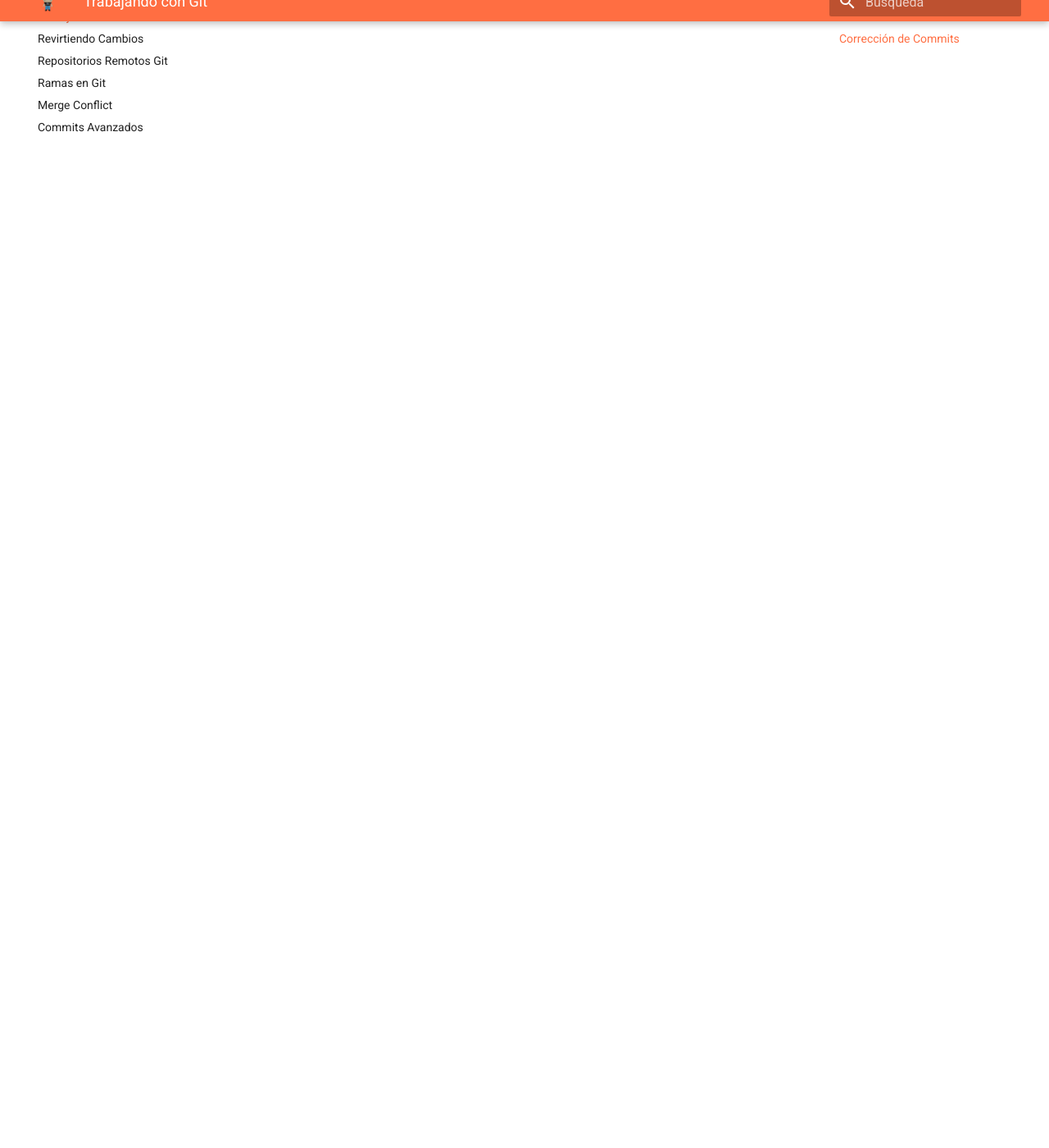
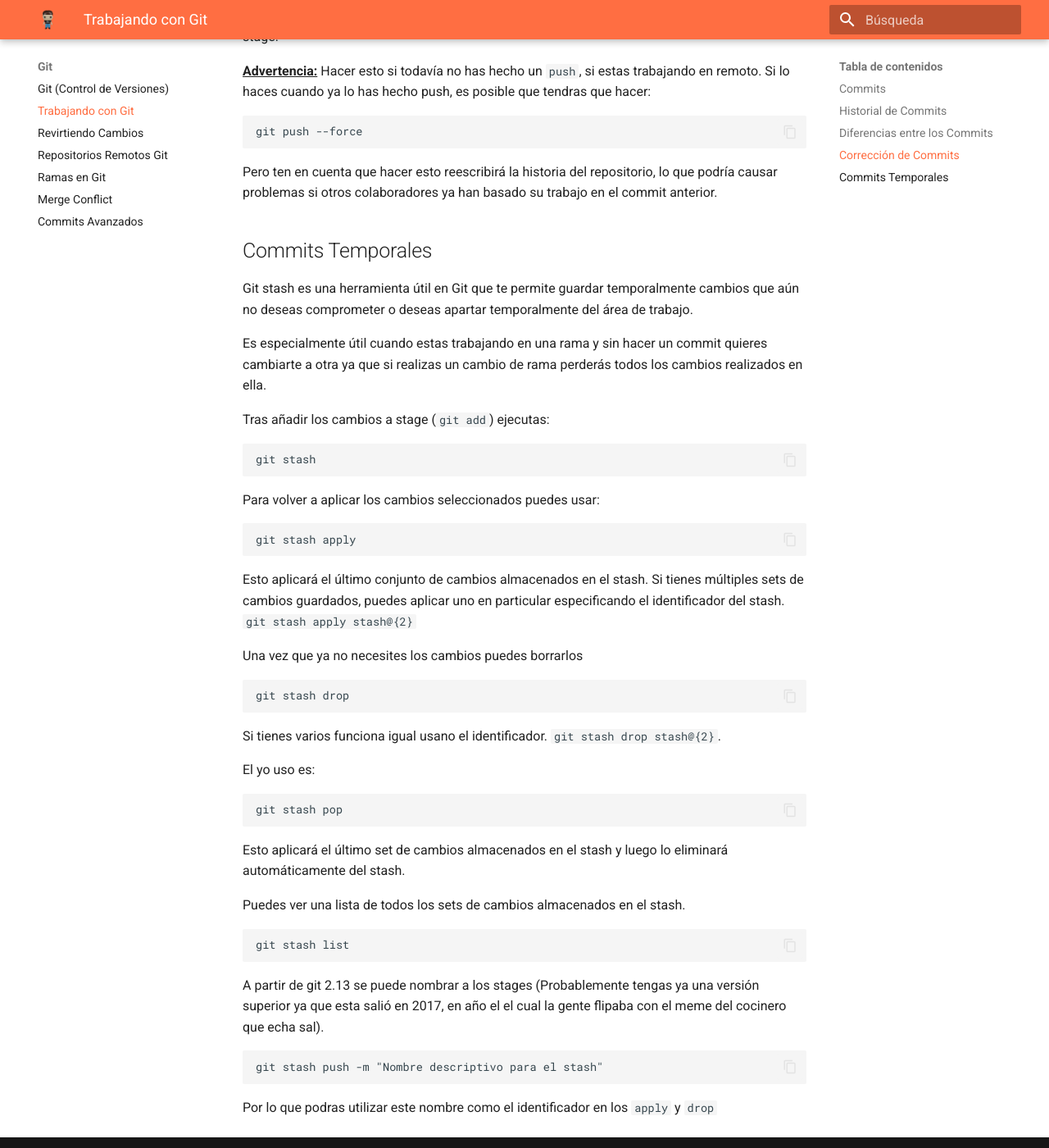
Before and after one commit to HugoAlvarezAjenjoDocs/Minidocs, an MkDocs documentation site: the page built from docs/git/Comandos Basicos de Git.md, in a window 1280 px wide and 1400 px high, scrolled down 2566 px. Shown: the whole window at 82% size. Built offline with MkDocs 1.6.1 and Material for MkDocs 9.7.7, drawn with Linux system fonts in a browser that asks for light colours; some of the changed text lies outside the part shown.

Commit message:
Historial de Commits y Move Stash

````diff
--- a/docs/git/Comandos Basicos de Git.md
+++ b/docs/git/Comandos Basicos de Git.md
@@ -57,6 +57,16 @@
 
 >Esta parte de `git reset` cobrará sentido proximamente
 
+## Historial de Commits
+
+Si queremos ver el historial de commits que hemos hecho a lo largo del desarrollo podemos usar el comando `git log`. Este nos muestra el historial junto con los ids de los commits que utilizaremos más tarde. Mi forma favorita de hacerlo es mediante los flags de:
+
+```bash
+git log --oneline --graph
+```
+
+El cual te los muestra en forma de grafo de las diferentes ramas y el commit te lo muestra en una sola linea.
+
 ## Diferencias entre los Commits
 
 El comando `git diff` es muy útil, permite ver las diferencias entre distintos estados de un repositorio.
@@ -69,7 +79,7 @@
 git diff HEAD
 ```
 
-Que muestra las diferencias entre el directorio de trabajo y el último commit. Y también es útil
+Que muestra las diferencias entre el directorio de trabajo y el último commit. Y también es útil.
 
 ```bash
 git diff <commit1> <commit2>
@@ -97,3 +107,53 @@
 ```
 
 Pero ten en cuenta que hacer esto reescribirá la historia del repositorio, lo que podría causar problemas si otros colaboradores ya han basado su trabajo en el commit anterior.
+
+## Commits Temporales
+
+Git stash es una herramienta útil en Git que te permite guardar temporalmente cambios que aún no deseas comprometer o deseas apartar temporalmente del área de trabajo.
+
+Es especialmente útil cuando estas trabajando en una rama y sin hacer un commit quieres cambiarte a otra ya que si realizas un cambio de rama perderás todos los cambios realizados en ella.
+
+Tras añadir los cambios a stage (`git add`) ejecutas:
+
+```bash
+git stash
+```
+
+Para volver a aplicar los cambios seleccionados puedes usar:
+
+```bash
+git stash apply
+```
+
+Esto aplicará el último conjunto de cambios almacenados en el stash. Si tienes múltiples sets de cambios guardados, puedes aplicar uno en particular especificando el identificador del stash. `git stash apply stash@{2}`
+
+Una vez que ya no necesites los cambios puedes borrarlos
+
+```bash
+git stash drop
+```
+
+Si tienes varios funciona igual usano el identificador. `git stash drop stash@{2}`.
+
+El yo uso es:
+
+```bash
+git stash pop
+```
+
+Esto aplicará el último set de cambios almacenados en el stash y luego lo eliminará automáticamente del stash.
+
+Puedes ver una lista de todos los sets de cambios almacenados en el stash.
+
+```bash
+git stash list
+```
+
+A partir de git 2.13 se puede nombrar a los stages (Probablemente tengas ya una versión superior ya que esta salió en 2017, en año el el cual la gente flipaba con el meme del cocinero que echa sal).
+
+```bash
+git stash push -m "Nombre descriptivo para el stash"
+```
+
+Por lo que podras utilizar este nombre como el identificador en los `apply` y `drop`
````
Also changed, not shown: docs/git/Ramas Git.md (+0 -50 lines).
